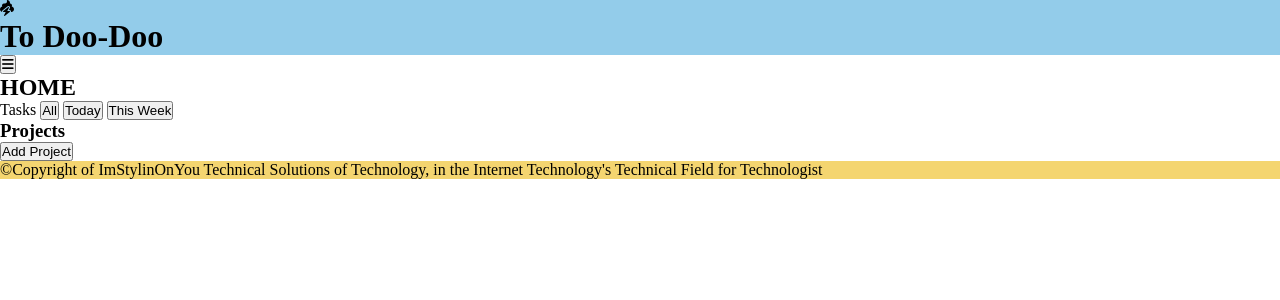
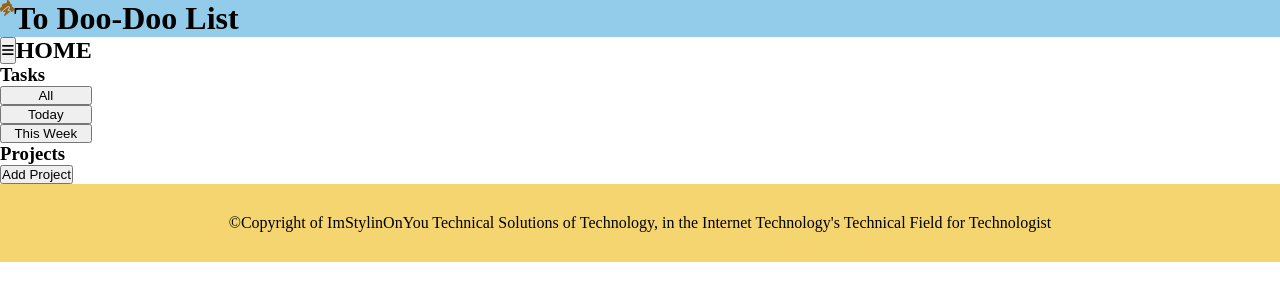
Before and after one commit to valeratech/to-do-list, a website built with webpack: page src/template.html in a window 1280 px wide. Built offline with nearby package versions, Linux system fonts and the light colour scheme.

Commit message:
Added flex containers to header, main, footer, etc containers

```diff
--- a/src/styles/main.css
+++ b/src/styles/main.css
@@ -4,10 +4,32 @@
     padding: 0;
 }
 
+#logo {
+    color: #A25F08;
+}
+
 #main-header {
+    display: flex;
     background-color: #93CCEA;
+}
+
+main {
+    display: flex;
+}
+
+#nav-header {
+    display: flex;
+}
+
+#tasks {
+    display: flex;
+    flex-direction: column;
 }
 
 footer {
     background-color: #f4d570;
+    display: flex;
+    justify-content: center;
+    align-items: center;
+    padding: 30px;
 }
--- a/src/template.html
+++ b/src/template.html
@@ -7,29 +7,28 @@
 </head>
 <body>
 <header id="main-header">
-    <i class="fa-solid fa-poo-storm"></i>
-    <h1>To <span>Doo-Doo</span></h1>
+    <i id="logo" class="fa-solid fa-poo-storm"></i>
+    <h1>To Doo-Doo List</span></h1>
 </header>
 <main>
     <nav>
-        <header>
+        <header id="nav-header">
             <button type="button"><i class="fa-solid fa-bars"></i></button><h2>HOME</h2>
         </header>
-        <section>
-            <header
+        <article id="tasks">
             <h3>Tasks</h3>
             <button type="button">All</button>
             <button type="button">Today</button>
             <button type="button">This Week</button>
-        </section>
-        <section>
+        </article>
+        <article id="projects">
             <h3>Projects</h3>
             <button type="button">Add Project</button>
-        </section>
+        </article>
     </nav>
-    <div id="content">
+    <section id="content">
         <span></span>
-    </div>
+    </section>
 </main>
 <footer>
     <p>&copy;Copyright of ImStylinOnYou Technical Solutions of Technology, in the Internet Technology's Technical Field for Technologist</p>
```
Also changed, not shown: dist/bundleb2338601a6e1aee8c91c.js, dist/index.html, src/assets/poop-toon.svg (added), 2 other files.
